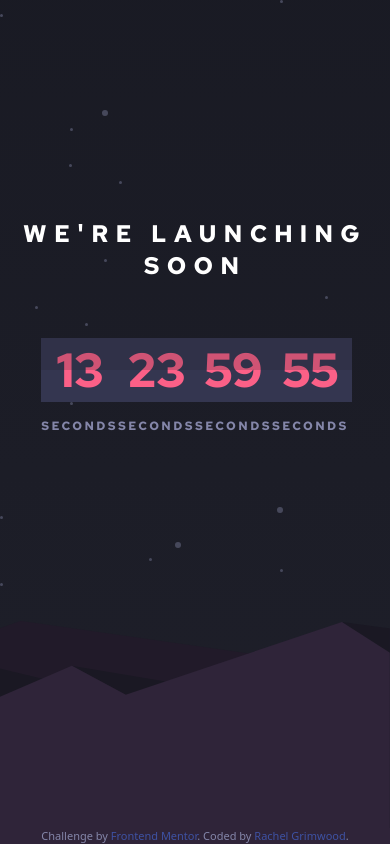
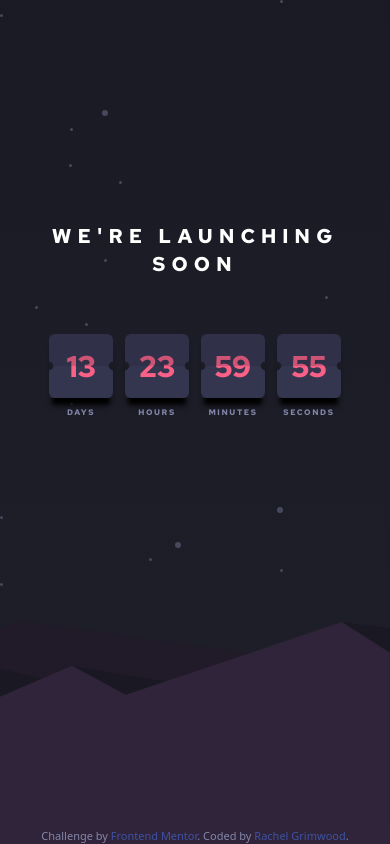
Before and after one commit to rachelgrimwood/frontend-mentor-launch-countdown-timer, a React (Create React App) app: page / in a window 390 px wide. Built offline with nearby package versions, Linux system fonts and the light colour scheme.

Commit message:
responsive design

```diff
--- a/src/components/FlipCard.js
+++ b/src/components/FlipCard.js
@@ -1,12 +1,18 @@
-const FlipCard = ({ num }) => {
+const FlipCard = ({ num, unit }) => {
   const text = String(num).padStart(2, 0);
+
   return (
-    <div className="relative h-16 mt-14">
-      <div className="absolute h-8 w-20 top-0 inset-x-0 mx-auto my-0 bg-dark-blue overflow-hidden"></div>
-      <div className="absolute h-8 w-20 bottom-0 inset-x-0 mx-auto my-0 bg-dark-blue z-1"></div>
-      <p className="relative leading-[4rem] z-3 text-5xl text-soft-red">{text || "00"}</p>
-      <div className="absolute h-8 w-20 top-0 inset-x-0 mx-auto my-0 bg-very-dark-blue opacity-20 z-4"></div>
-      <p className="text-grayish-blue text-xs tracking-[0.2em] mt-4">Seconds</p>
+    <div className="relative h-16 sm:h-20 md:h-32 lg:h-48 mt-14 md:mt-20 lg:mt-32 mx-1.5 sm:mx-3 lg:mx-6 shadow-[black_0px_10px_5px_-3px]">
+      <div className="card-top"></div>
+      <div className="card-bottom"></div>
+      <p className="relative leading-[4rem] sm:leading-[5rem] md:leading-[8rem] lg:leading-[12rem] w-16 sm:w-20 md:w-32 lg:w-48 z-20 text-3xl sm:text-5xl md:text-6xl lg:text-8xl text-soft-red">
+        {text || "00"}
+      </p>
+      <div className="absolute h-8 sm:h-10 md:h-16 lg:h-24 w-16 sm:w-20 md:w-32 lg:w-48 top-0 inset-x-0 mx-auto my-0 rounded-sm bg-very-dark-blue opacity-20 z-40"></div>
+
+      <p className="text-grayish-blue text-[0.5rem] md:text-xs lg:text-xs tracking-[0.2em] mt-2 sm:mt-3 lg:mt-6">
+        {unit}
+      </p>
     </div>
   );
 };
--- a/src/components/Main.js
+++ b/src/components/Main.js
@@ -3,7 +3,9 @@ import Countdown from "./Countdown";
 const Main = () => {
   return (
     <div className="h-3/4 bg-[url('../src/images/bg-stars.svg')] uppercase font-redhat px-4 flex flex-col justify-center">
-      <h1 className="text-white text-2xl tracking-[0.3em]">We're launching soon</h1>
+      <h1 className="text-white w-72 sm:w-full my-0 mx-auto text-xl md:text-2xl lg:text-4xl tracking-[0.3em]">
+        We're launching soon
+      </h1>
       <Countdown />
     </div>
   );
--- a/src/index.css
+++ b/src/index.css
@@ -4,10 +4,10 @@
 
 @layer components {
   .card-top {
-    @apply absolute h-7 sm:h-10 lg:h-24 w-14 sm:w-20 lg:w-48 top-0 inset-x-0 mx-auto my-0 rounded-md bg-dark-blue overflow-hidden before:absolute before:p-1 before:-m-1 before:left-0 before:bottom-0 before:rounded-full before:[background:linear-gradient(90deg,_rgba(0,0,0,0)_50%,_hsl(234,_17%,_12%)_50%)] after:absolute after:p-1 after:-m-1 after:right-0 after:bottom-0 after:rounded-full after:[background:linear-gradient(90deg,_hsl(234,_17%,_12%)_50%,_rgba(0,0,0,0)_50%)] z-10;
+    @apply absolute h-8 sm:h-10 md:h-16 lg:h-24 w-16 sm:w-20 md:w-32 lg:w-48 top-0 inset-x-0 mx-auto my-0 rounded-md bg-dark-blue overflow-hidden before:absolute before:p-1 before:-m-1 before:left-0 before:bottom-0 before:rounded-full before:[background:linear-gradient(90deg,_rgba(0,0,0,0)_50%,_hsl(234,_17%,_12%)_50%)] after:absolute after:p-1 after:-m-1 after:right-0 after:bottom-0 after:rounded-full after:[background:linear-gradient(90deg,_hsl(234,_17%,_12%)_50%,_rgba(0,0,0,0)_50%)] z-10;
   }
 
   .card-bottom {
-    @apply absolute h-7 sm:h-10 lg:h-24 w-14 sm:w-20 lg:w-48 bottom-0 inset-x-0 mx-auto my-0 rounded-md bg-dark-blue before:absolute before:p-1 before:-m-1 before:left-0 before:top-0 before:rounded-full before:[background:linear-gradient(90deg,_rgba(0,0,0,0)_50%,_hsl(234,_17%,_12%)_50%)] after:absolute after:p-1 after:-m-1 after:right-0 after:top-0 after:rounded-full after:[background:linear-gradient(90deg,_hsl(234,_17%,_12%)_50%,_rgba(0,0,0,0)_50%)] z-10;
+    @apply absolute h-8 sm:h-10 md:h-16 lg:h-24 w-16 sm:w-20 md:w-32 lg:w-48 bottom-0 inset-x-0 mx-auto my-0 rounded-md bg-dark-blue before:absolute before:p-1 before:-m-1 before:left-0 before:top-0 before:rounded-full before:[background:linear-gradient(90deg,_rgba(0,0,0,0)_50%,_hsl(234,_17%,_12%)_50%)] after:absolute after:p-1 after:-m-1 after:right-0 after:top-0 after:rounded-full after:[background:linear-gradient(90deg,_hsl(234,_17%,_12%)_50%,_rgba(0,0,0,0)_50%)] z-10;
   }
 }
```
Also changed, not shown: 1 other file (tests, documents, lock files or other folders).
